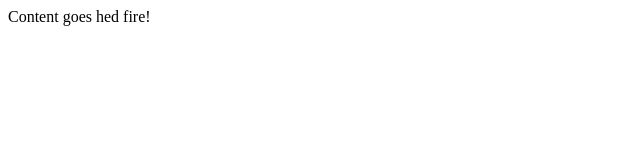
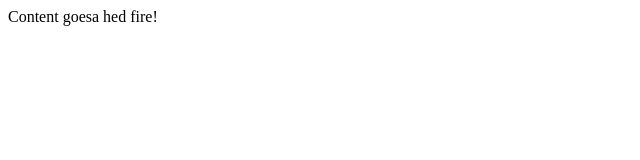
Before and after one commit to Hearnesc/BombDefuse, a plain HTML site: page BombDefuse/index.html in a window 1280 px wide. Shown: the full height of the page, 0-640 px from the left. Drawn offline with Linux system fonts and the light colour scheme.

Commit message:
uidajkhn

```diff
--- a/BombDefuse/index.html
+++ b/BombDefuse/index.html
@@ -6,7 +6,7 @@
     <link href="css/default.css" rel="stylesheet" />
 </head>
 <body>
-    <div>Content goes hed fire!</div>
+    <div>Content goesa hed fire!</div>
     <script src="js/main.js"></script>
 </body>
 </html>
```
